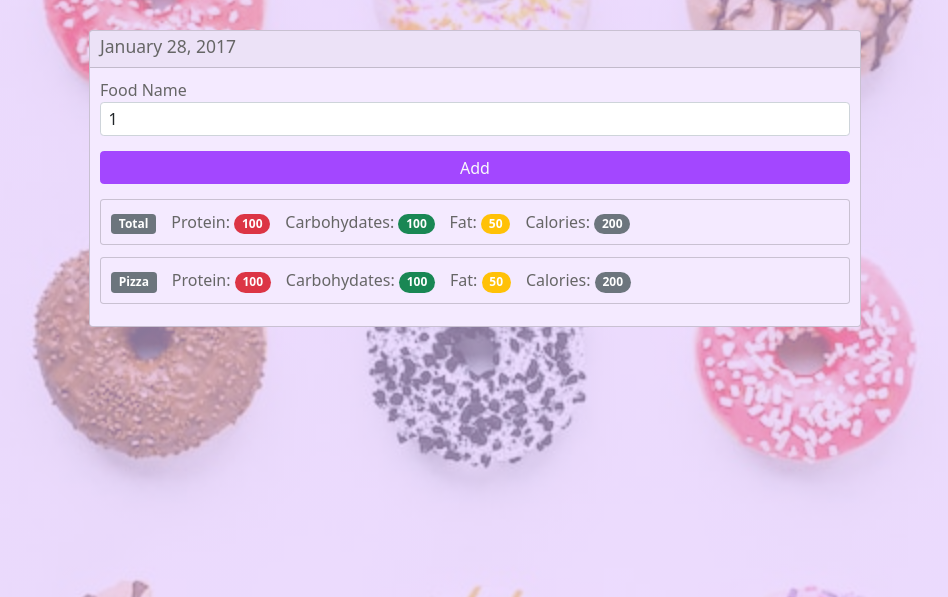
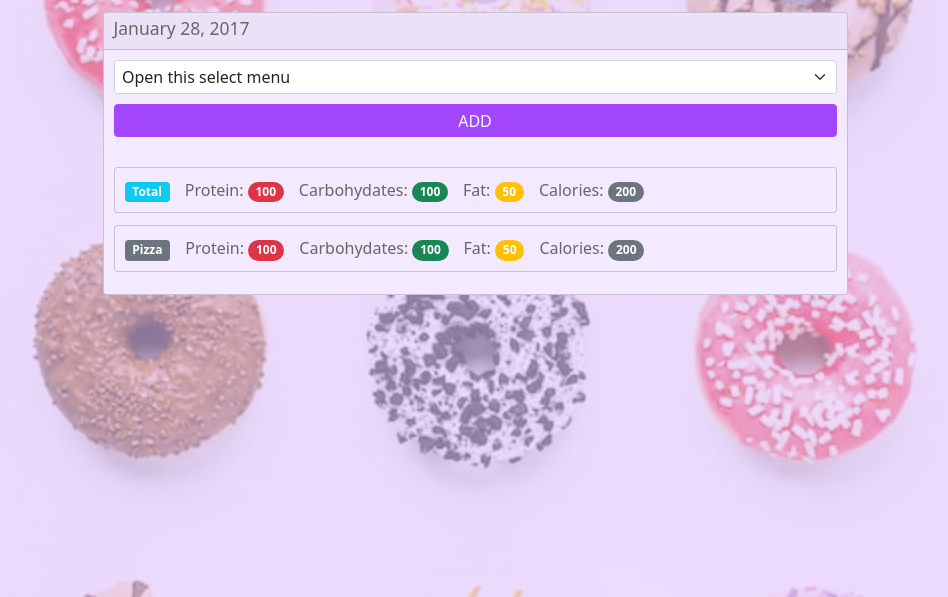
Before and after one commit to IrinaBBB/FoodTrackerApp, a Flask app: page /view in a window 1280 px wide. Shown: the part 58-655 px from the top of the page, without its empty margins (165-1113 px from the left). Run offline with Flask 2, Linux system fonts and the light colour scheme; some web fonts are replaced.

Commit message:
Fix css styling for forms and cards

```diff
--- a/sass/theme.scss
+++ b/sass/theme.scss
@@ -28,6 +28,10 @@ body {
   background-repeat: no-repeat;
   background-position: center;
   background-size: cover;
+
+  a.btn {
+    font-size: 1.3rem;
+  }
 }
 
 .navbar.navbar-expand-lg.navbar-dark {
@@ -60,9 +64,6 @@ body {
   }
 }
 
-.form-control {
-  font-size: 1.6rem;
-}
 
 .card {
   background: $color-light-1;
@@ -75,8 +76,12 @@ body {
   &-body {
     .nav {
       button {
-        font-size: 1.3rem;
+        font-size: 1.5rem;
       }
+    }
+
+    select.form-group {
+      font-size: 1.6rem !important;
     }
   }
 
@@ -120,11 +125,8 @@ body {
 
   & input {
     font-size: 1.6rem;
-
-    &[type=date] {
-      width: 30rem;
-      color: $color-gray;
-      margin-right: 1.6rem;
-    }
+  }
+  select {
+    font-size: 1.6rem;
   }
 }
--- a/templates/day.html
+++ b/templates/day.html
@@ -7,7 +7,7 @@
 
     <title>Food Tracker | Day Details</title>
     <link href="{{ url_for('static', filename='/css/theme.css') }}" rel="stylesheet">
-
+    <link rel="icon" href="{{ url_for('static', filename='favicon.ico') }}">
 </head>
 
 <body>
@@ -33,28 +33,29 @@
         </div>
     </div>
 </nav>
-<div class="container d-flex justify-content-center">
-    <div class="card d-inline-flex m-5">
+<div class="container">
+    <div class="row">
+        <div class="col col-lg-8 mx-auto">
+            <div class="card">
                 <div class="card-header">
                     <h3 class="panel-title">January 28, 2017</h3>
                 </div>
                 <div class="card-body">
-            <form class="form-add-food" method="POST" action="/">
-                <div class="form-group">
-                    <label for="food-name-options">Food Name</label>
-                    <select id="food-name-options" class="form-control">
-                        <option>1</option>
-                        <option>1</option>
+                    <form>
+                        <select class="form-select" aria-label="Default select example">
+                            <option selected>Open this select menu</option>
+                            <option value="1">One</option>
+                            <option value="2">Two</option>
+                            <option value="3">Three</option>
                         </select>
-                </div>
-                <div class="d-grid gap-2">
-                    <button class="btn btn-primary my-4 text-light" type="submit">Add</button>
+                        <div class="d-grid gap-2 mt-3">
+                            <button class="btn btn-primary text-light text-uppercase" type="submit">Add</button>
                         </div>
                     </form>
-            <div class="card">
+                    <div class="card mt-5">
                         <div class="card-body">
                             <ul class="nav">
-                        <li class="active"><a><span class="badge bg-secondary">Total</span></a></li>
+                                <li class="active"><a><span class="badge bg-info">Total</span></a></li>
                                 <li><a>Protein: <span class="badge rounded-pill bg-danger">100</span></a></li>
                                 <li><a>Carbohydates: <span class="badge rounded-pill bg-success">100</span></a></li>
                                 <li><a>Fat: <span class="badge rounded-pill bg-warning">50</span></a></li>
@@ -76,6 +77,57 @@
                 </div>
             </div>
         </div>
+    </div>
+</div>
+
+{#    <div class="card m-5">#}
+{#        <div class="card-header">#}
+{#            <h3 class="panel-title">January 28, 2017</h3>#}
+{#        </div>#}
+{#        <div class="card-body">#}
+{#            <form class="form-add-food" method="POST" action="/">#}
+{#                <div class="form-group">#}
+{#                    <label for="food-name-options">Food Name</label>#}
+{#                    <select id="food-name-options" class="form-control">#}
+{#                        <option>1</option>#}
+{#                        <option>1</option>#}
+{#                    </select>#}
+{#                </div>#}
+{#                <select class="form-select" aria-label="Default select example">#}
+{#                    <option selected>Open this select menu</option>#}
+{#                    <option value="1">One</option>#}
+{#                    <option value="2">Two</option>#}
+{#                    <option value="3">Three</option>#}
+{#                </select>#}
+{#                <div class="d-grid gap-2">#}
+{#                    <button class="btn btn-primary my-4 text-light" type="submit">Add</button>#}
+{#                </div>#}
+{#            </form>#}
+{#            <div class="card">#}
+{#                <div class="card-body">#}
+{#                    <ul class="nav">#}
+{#                        <li class="active"><a><span class="badge bg-info">Total</span></a></li>#}
+{#                        <li><a>Protein: <span class="badge rounded-pill bg-danger">100</span></a></li>#}
+{#                        <li><a>Carbohydates: <span class="badge rounded-pill bg-success">100</span></a></li>#}
+{#                        <li><a>Fat: <span class="badge rounded-pill bg-warning">50</span></a></li>#}
+{#                        <li><a>Calories: <span class="badge rounded-pill bg-secondary">200</span></a></li>#}
+{#                    </ul>#}
+{#                </div>#}
+{#            </div>#}
+{#            <div class="card">#}
+{#                <div class="card-body">#}
+{#                    <ul class="nav">#}
+{#                        <li class="active"><a><span class="badge bg-secondary">Pizza</span></a></li>#}
+{#                        <li><a>Protein: <span class="badge rounded-pill bg-danger">100</span></a></li>#}
+{#                        <li><a>Carbohydates: <span class="badge rounded-pill bg-success">100</span></a></li>#}
+{#                        <li><a>Fat: <span class="badge rounded-pill bg-warning">50</span></a></li>#}
+{#                        <li><a>Calories: <span class="badge rounded-pill bg-secondary">200</span></a></li>#}
+{#                    </ul>#}
+{#                </div>#}
+{#            </div>#}
+{#        </div>#}
+{#    </div>#}
+</div>
 <script src="{{ url_for('static', filename='/js/bootstrap.min.js') }}"></script>
 </body>
 </html>
```
Also changed, not shown: templates/add_food.html (+26 -19 lines), templates/home.html (+19 -9 lines), static/css/theme.css, static/favicon.ico (added), 1 other file. Lines whose indentation alone changed are shown as unchanged.
